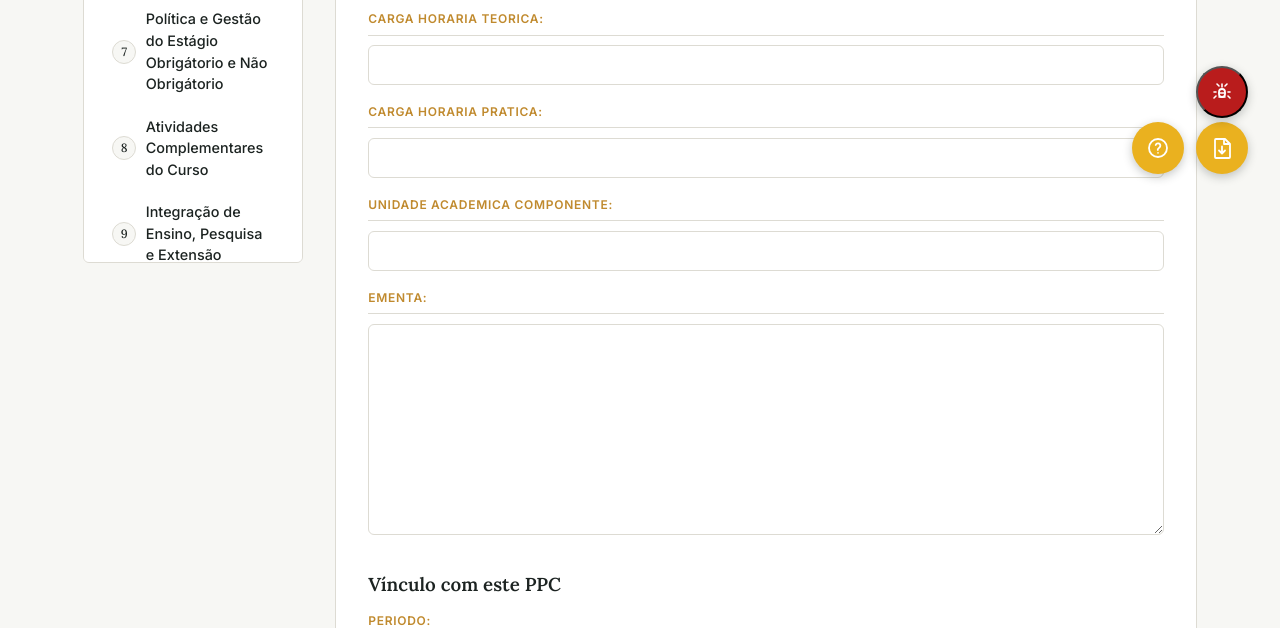
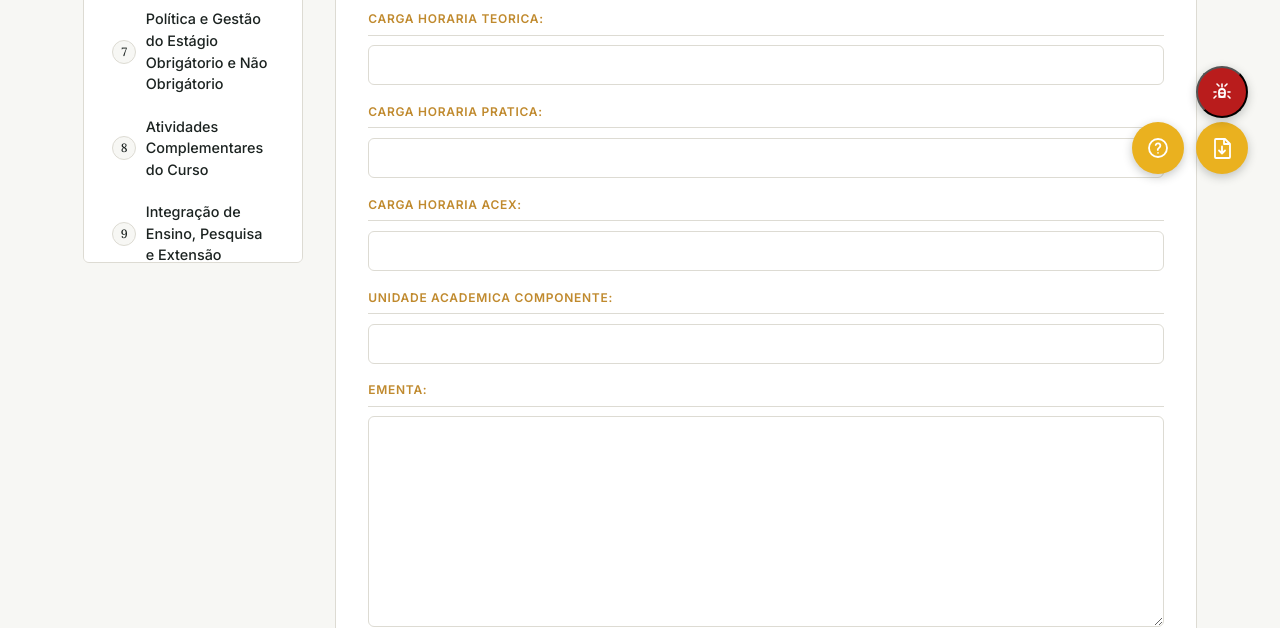
Before and after one commit to gab99999/Sistema_PPC, a Django app: page /ppc/1/componentes/novo/ in a window 1280 px wide. Shown: the part 594-1222 px from the top of the page. Run offline with Django 5.2, Linux system fonts and the light colour scheme; a user stored in the database is signed in; tables that the repository leaves empty hold one stand-in row (values such as "Sample post"); some libraries are stand-ins or nearby versions.

Commit message:
carga horaria acex ao criar componente

```diff
--- a/code/ppc/models.py
+++ b/code/ppc/models.py
@@ -254,9 +254,10 @@ class ComponenteCurricular(models.Model):
 
     @property
     def carga_horaria_computada_total(self):
+        acex = self.carga_horaria_acex if self.carga_horaria_acex != None else 0
         if self.tipo == 'atividade':
-            return self.carga_horaria_estudante or 0
-        return self.carga_horaria_teorica + self.carga_horaria_pratica
+            return (self.carga_horaria_estudante + acex) or 0
+        return self.carga_horaria_teorica + self.carga_horaria_pratica + acex
 
     history = HistoricalRecords()
 
--- a/code/ppc/templates/ppc/criar_componente.html
+++ b/code/ppc/templates/ppc/criar_componente.html
@@ -13,9 +13,8 @@
 
     <script>
     (() => {
-        const camposPadrao = ['carga_horaria_teorica', 'carga_horaria_pratica', 'carga_horaria_pcc'];
+        const camposPadrao = ['carga_horaria_teorica', 'carga_horaria_pratica'];
         const camposAtividade = ['carga_horaria_estudante', 'carga_horaria_professor'];
-        const camposAcex = ['carga_horaria_acex'];
 
         function linhaDoCampo(nomeCampo) {
             const campo = document.getElementById(`id_${nomeCampo}`);
@@ -23,18 +22,15 @@
         }
 
         const tipoSelect = document.getElementById('id_tipo');
-        const nucleoSelect = document.getElementById('id_nucleo');
 
         function alternar() {
             const ehAtividade = tipoSelect.value === 'atividade';
-            const ehAcex = nucleoSelect.value === 'ACEx';
-            camposPadrao.forEach(nome => { const p = linhaDoCampo(nome); if (p) p.hidden = ehAtividade || ehAcex; });
+            camposPadrao.forEach(nome => { const p = linhaDoCampo(nome); if (p) p.hidden = ehAtividade; });
             camposAtividade.forEach(nome => { const p = linhaDoCampo(nome); if (p) p.hidden = !ehAtividade; });
-            camposAcex.forEach(nome => { const p = linhaDoCampo(nome); if (p) p.hidden = !ehAcex; });
+            // carga_horaria_acex nunca é escondida — sempre visível, qualquer tipo/núcleo
         }
 
         tipoSelect.addEventListener('change', alternar);
-        nucleoSelect.addEventListener('change', alternar);
         alternar();
     })();
     </script>
```
